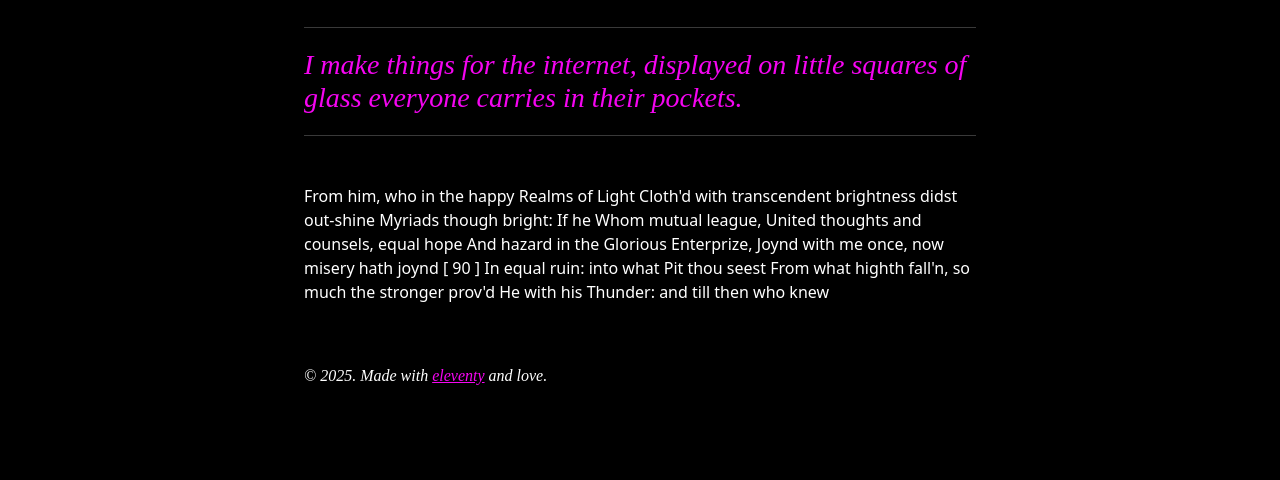
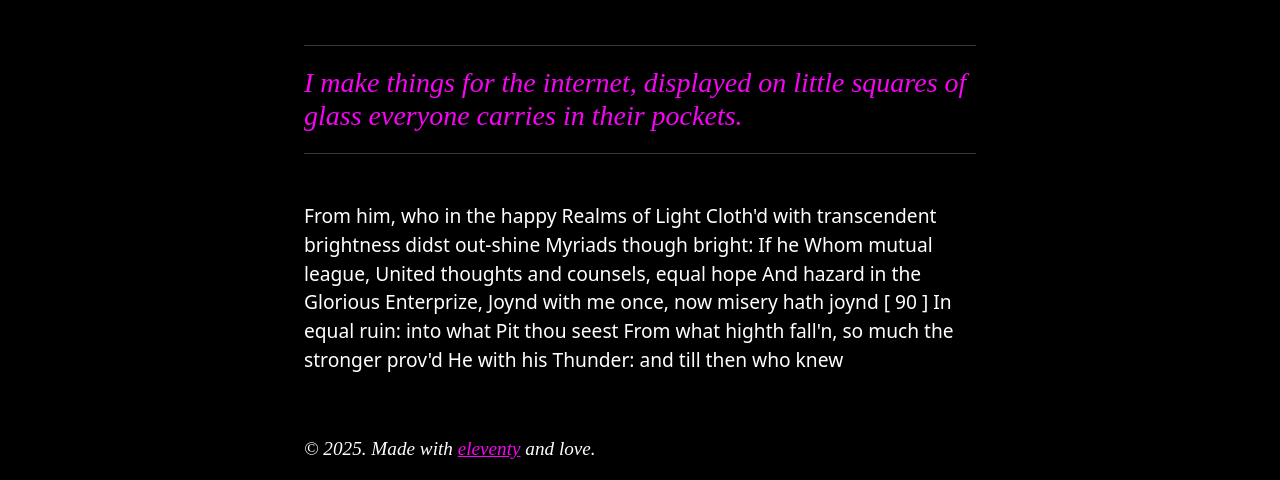
Before and after one commit to ianderthal/test-neocities, an Eleventy site: page src/index.md in a window 1280 px wide. Shown: the part 496-976 px from the top of the page. Before the commit the page ends 900 px from the top, so only its background shows below. Built offline with nearby package versions, Linux system fonts and the light colour scheme; Eleventy itself is replaced by a stand-in of ours; files that its build step writes are made by us from their sources; a web font is replaced by a local one.

Commit message:
increase font-size

```diff
--- a/src/_includes/base.njk
+++ b/src/_includes/base.njk
@@ -9,6 +9,9 @@
     <link rel="preconnect" href="https://fonts.gstatic.com" crossorigin>
     <link href="https://fonts.googleapis.com/css2?family=Anton&family=Sorts+Mill+Goudy:ital@0;1&display=swap" rel="stylesheet">
     <style type="text/css">
+      body {
+        font-size: 1.2rem
+      }
       .anton-regular, h2 {
         font-family: "Anton", sans-serif;
         font-weight: 400;
```
Also changed, not shown: 4 other files.
